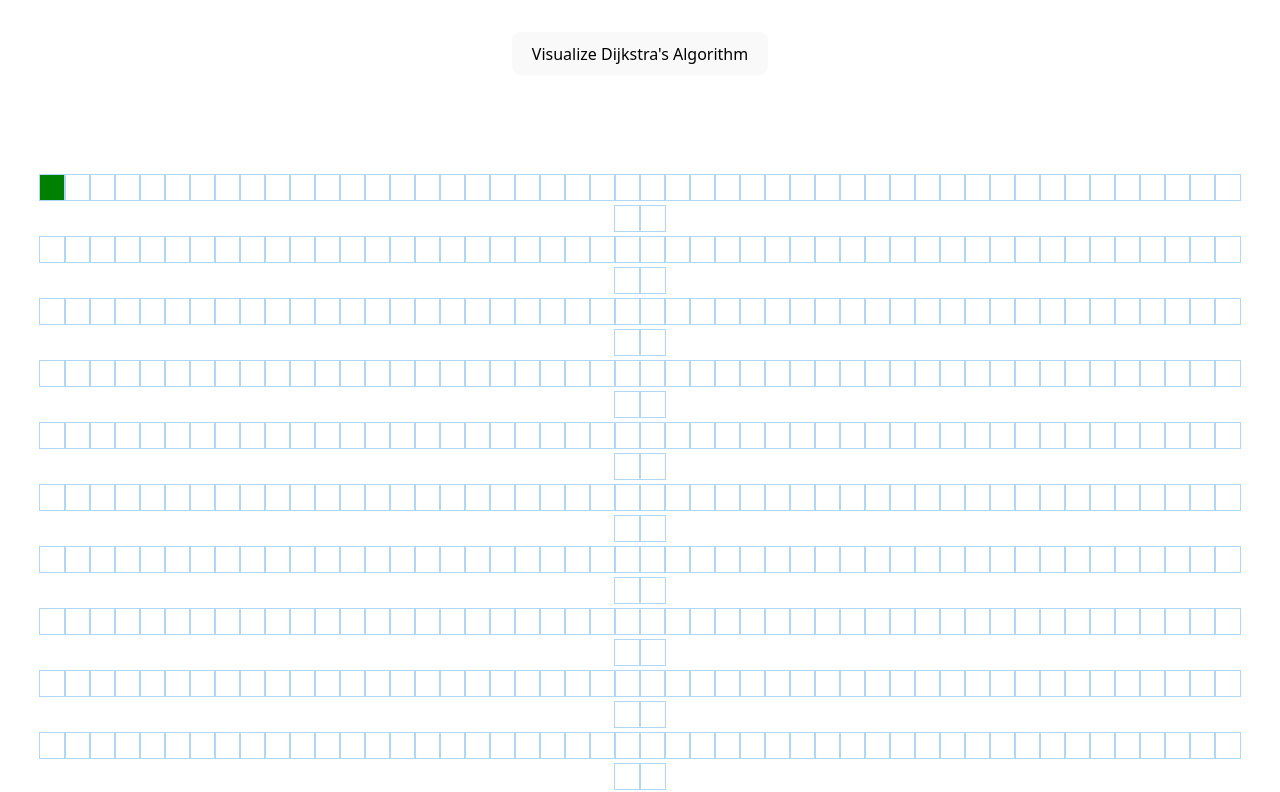
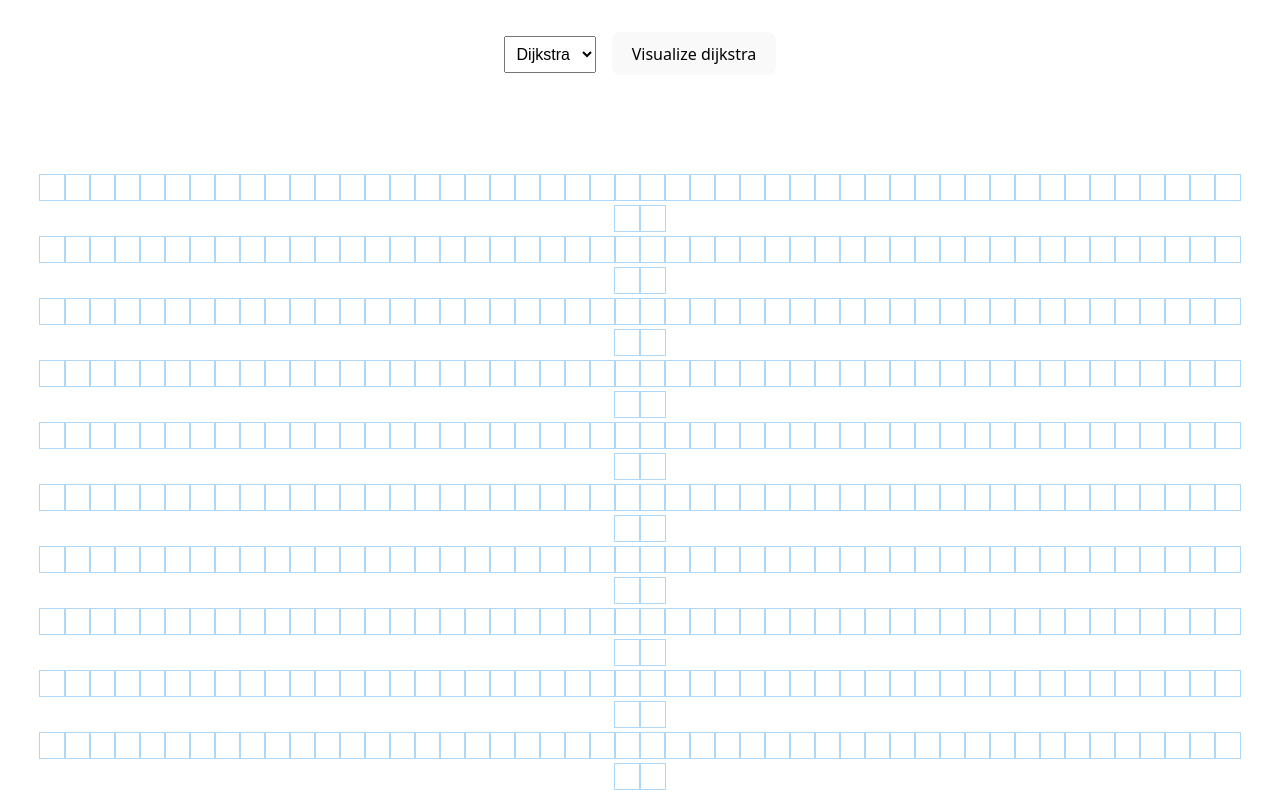
Before and after one commit to Aravshetty/AlgoVisualizer, a React (Vite) app: page / in a window 1280 px wide. Shown: the top 792 px of the page. Built offline with nearby package versions, Linux system fonts and the light colour scheme.

Commit message:
astar done

```diff
--- a/src/PathVisualizer/PathVisualizer.jsx
+++ b/src/PathVisualizer/PathVisualizer.jsx
@@ -3,16 +3,35 @@ import React, { useEffect, useState } from 'react';
 import Node from './Node/Node.jsx';
 import './PathVisualizer.css';
 import { dijkstra, getNodesInShortestPathOrder } from '../algorithms/dijkstra.js';
+import {astar} from '../algorithms/astar.js'
 
-const START_NODE_ROW = 0;
-const START_NODE_COL = 0;
-const FINISH_NODE_ROW = 19;
-const FINISH_NODE_COL = 49;
+const START_NODE_ROW = 10;
+const START_NODE_COL = 5;
+const FINISH_NODE_ROW = 10;
+const FINISH_NODE_COL = 35;
 
 function PathVisualizer() {
   const [grid, setGrid] = useState([]);
   const [mouseIsPressed, setMouseIsPressed] = useState(false);
+  const [selectedAlgorithm, setSelectedAlgorithm] = useState('dijkstra');
 
+  const handleRunAlgorithm = () => {
+        if (selectedAlgorithm === 'dijkstra') {
+          const startNode = grid[START_NODE_ROW][START_NODE_COL];
+    const finishNode = grid[FINISH_NODE_ROW][FINISH_NODE_COL];
+    const visitedNodesInOrder = dijkstra(grid, startNode, finishNode);
+    const nodesInShortestPathOrder = getNodesInShortestPathOrder(finishNode);
+    animateDijkstra(visitedNodesInOrder, nodesInShortestPathOrder);
+
+        } else if (selectedAlgorithm === 'astar') {
+            const startNode = grid[START_NODE_ROW][START_NODE_COL];
+    const finishNode = grid[FINISH_NODE_ROW][FINISH_NODE_COL];
+    const visitedNodesInOrder = astar(grid, startNode, finishNode);
+    const nodesInShortestPathOrder = getNodesInShortestPathOrder(finishNode);
+    animateDijkstra(visitedNodesInOrder, nodesInShortestPathOrder);
+
+        }
+    };
   useEffect(() => {
     const initialGrid = getInitialGrid();
     setGrid(initialGrid);
@@ -70,7 +89,15 @@ function PathVisualizer() {
 
   return (
     <>
-      <button onClick={visualizeDijkstra}>Visualize Dijkstra's Algorithm</button>
+      <select
+                value={selectedAlgorithm}
+                onChange={(e) => setSelectedAlgorithm(e.target.value)}
+                style={{ padding: '8px', fontSize: '16px' , marginRight: '16px'}}
+            >
+                <option value="dijkstra">Dijkstra</option>
+                <option value="astar">A*</option>
+      </select>
+      <button onClick={handleRunAlgorithm}>Visualize {selectedAlgorithm}</button>
       <div className="grid">
         {grid.map((row, rowIdx) => (
           <div key={rowIdx}>
@@ -112,6 +139,9 @@ const createNode = (col, row) => {
     isVisited: false,
     isWall: false,
     previousNode: null,
+    g:Infinity,
+    h:0,
+    f:Infinity,
   };
 };
 
--- a/src/algorithms/astar.js
+++ b/src/algorithms/astar.js
@@ -1,5 +1,75 @@
 
 
-export function astar(){
+export function astar(grid,startNode,finishNode){
+  const openSet=[];
+  startNode.g=0;
+  startNode.h=manhattanDistance(startNode,finishNode);
+  startNode.f=startNode.g+startNode.h;
+  openSet.push(startNode);
+  while(openSet.length>0)
+  {
+      openSet.sort((a, b) => {
+            if (a.f !== b.f) return a.f - b.f;
+            return a.h - b.h;
+        });
+        const currentNode = openSet.shift();
 
+        if (currentNode.isWall) continue;
+
+        if (currentNode.isVisited) continue;
+
+        currentNode.isVisited = true;
+
+        if (currentNode === finishNode) {
+            return getNodesInShortestPathOrder(finishNode);
+        }
+
+        const neighbors = getUnvisitedNeighbors(currentNode, grid);
+        for(const neighbor of neighbors)
+        {
+             if (neighbor.isWall) continue;
+
+             const newG=currentNode.g+1;
+             if (newG < neighbor.g) {
+                neighbor.g = newG;
+                neighbor.h = manhattanDistance(neighbor, finishNode);
+                neighbor.f = neighbor.g + neighbor.h;
+                neighbor.previousNode = currentNode;
+
+                if (!openSet.includes(neighbor)) {
+                    openSet.push(neighbor);
+                }
+            }
+        }
+
+  }
 };
+
+
+function manhattanDistance(nodeA, nodeB) {
+    return Math.abs(nodeA.row - nodeB.row) + Math.abs(nodeA.col - nodeB.col);
+}
+
+function getUnvisitedNeighbors(node, grid) {
+    const neighbors = [];
+    const { row, col } = node;
+
+    if (row > 0) neighbors.push(grid[row - 1][col]);
+    if (row < grid.length - 1) neighbors.push(grid[row + 1][col]);
+    if (col > 0) neighbors.push(grid[row][col - 1]);
+    if (col < grid[0].length - 1) neighbors.push(grid[row][col + 1]);
+
+    return neighbors.filter(neighbor => !neighbor.isVisited);
+}
+
+export function getNodesInShortestPathOrder(finishNode){
+
+  const nodesInShortestPathOrder = [];
+  let currentNode=finishNode;
+  while(currentNode!==null)
+  {
+    nodesInShortestPathOrder.unshift(currentNode);
+    currentNode = currentNode.previousNode;
+  }
+   return nodesInShortestPathOrder;
+ };
```
